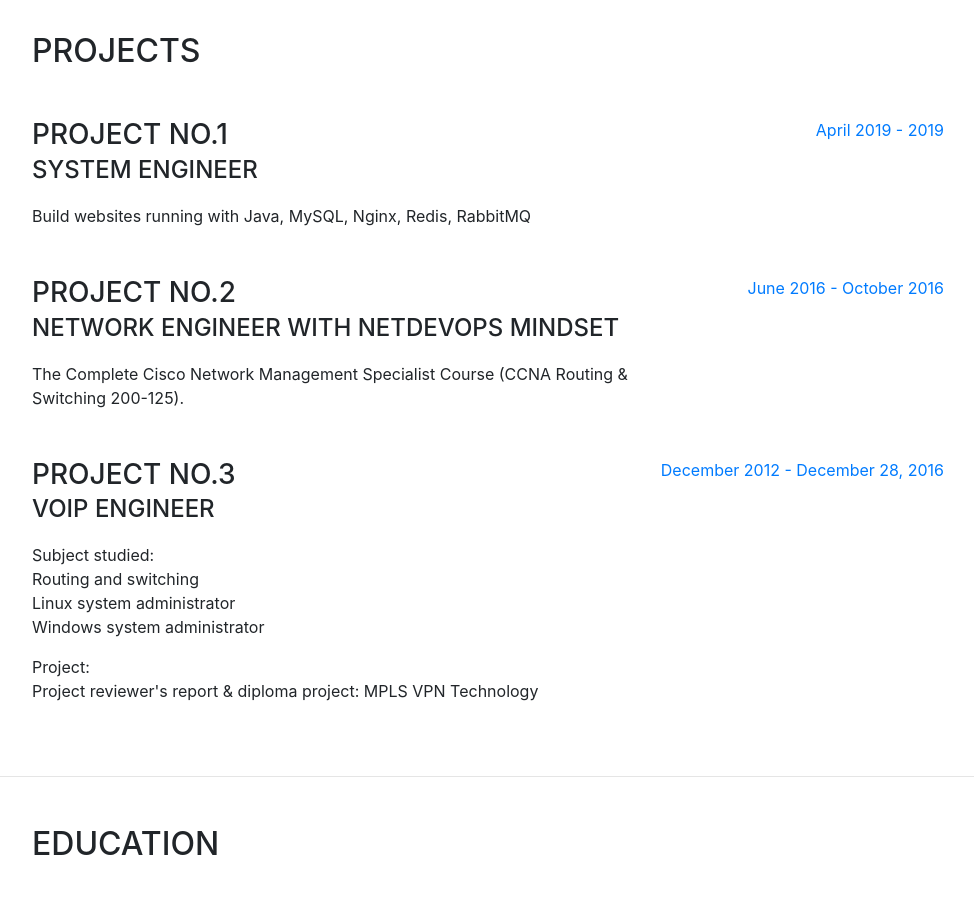
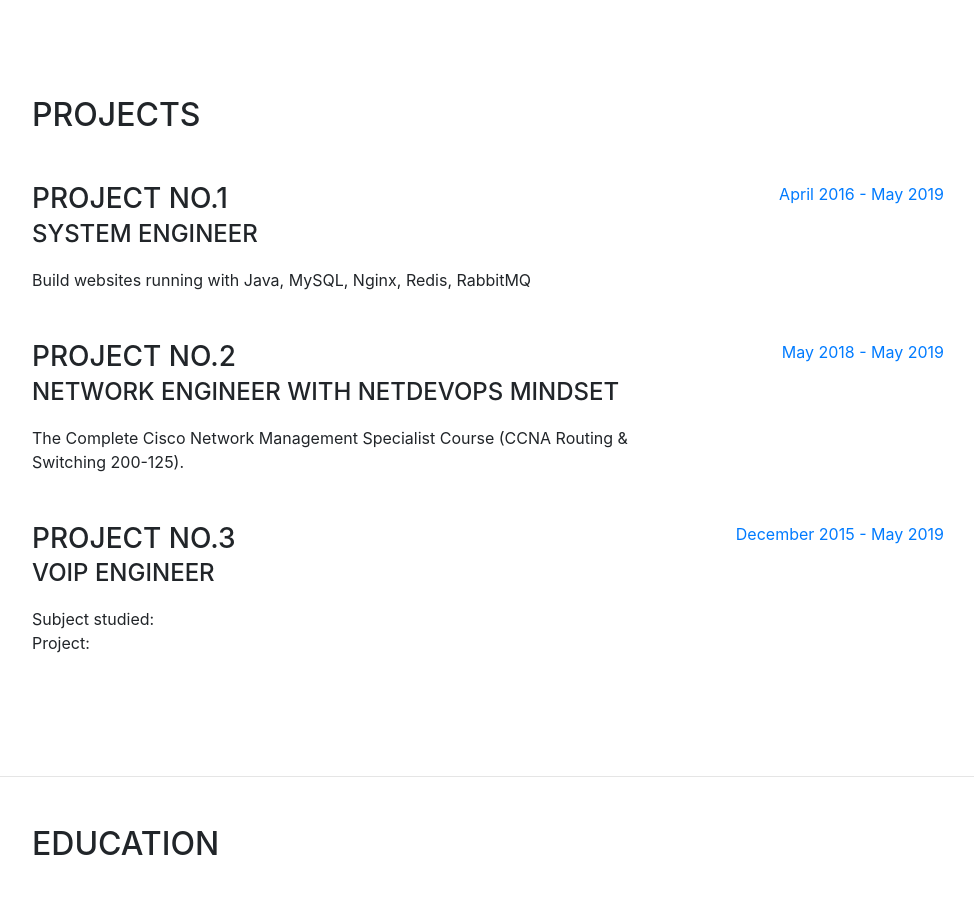
Before and after one commit to phan-van-thuy/nguyenngoctaibp.github.io, a website with bundled scripts: page index.html in a window 1280 px wide. Shown: the part 2460-3368 px from the top of the page, without its empty margins (288-1262 px from the left). Built offline with nearby package versions, Linux system fonts and the light colour scheme; a web font is replaced by a local one.

Commit message:
upadate exp
upadate exp

```diff
--- a/index.html
+++ b/index.html
@@ -166,7 +166,7 @@
 			  <div>Build websites running with Java, MySQL, Nginx, Redis, RabbitMQ</div>
             </div>
             <div class="resume-date text-md-right">
-              <span class="text-primary">April 2019 - 2019</span>
+              <span class="text-primary">April 2016 - May 2019</span>
             </div>
           </div>
 
@@ -177,7 +177,7 @@
 			  <div>The Complete Cisco Network Management Specialist Course (CCNA Routing & Switching 200-125).</div>
             </div>
             <div class="resume-date text-md-right">
-              <span class="text-primary">June 2016 - October 2016</span>
+              <span class="text-primary">May 2018 - May 2019</span>
             </div>
           </div>
 
@@ -186,16 +186,10 @@
               <h3 class="mb-0">Project No.3</h3>
               <div class="subheading mb-3">VoIP Engineer</div>
               <div>Subject studied:</div>
-			  <p>
-					Routing and switching<br>
-					Linux system administrator<br>
-					Windows system administrator<br>
-				</p>
-			  <div>Project:</div>
-			  <p>Project reviewer's report & diploma project: MPLS VPN Technology</p>
+			        <div>Project:</div>
             </div>
             <div class="resume-date text-md-right">
-              <span class="text-primary">December 2012 - December 28, 2016</span>
+              <span class="text-primary">December 2015 - May 2019</span>
             </div>
           </div>
 
```
